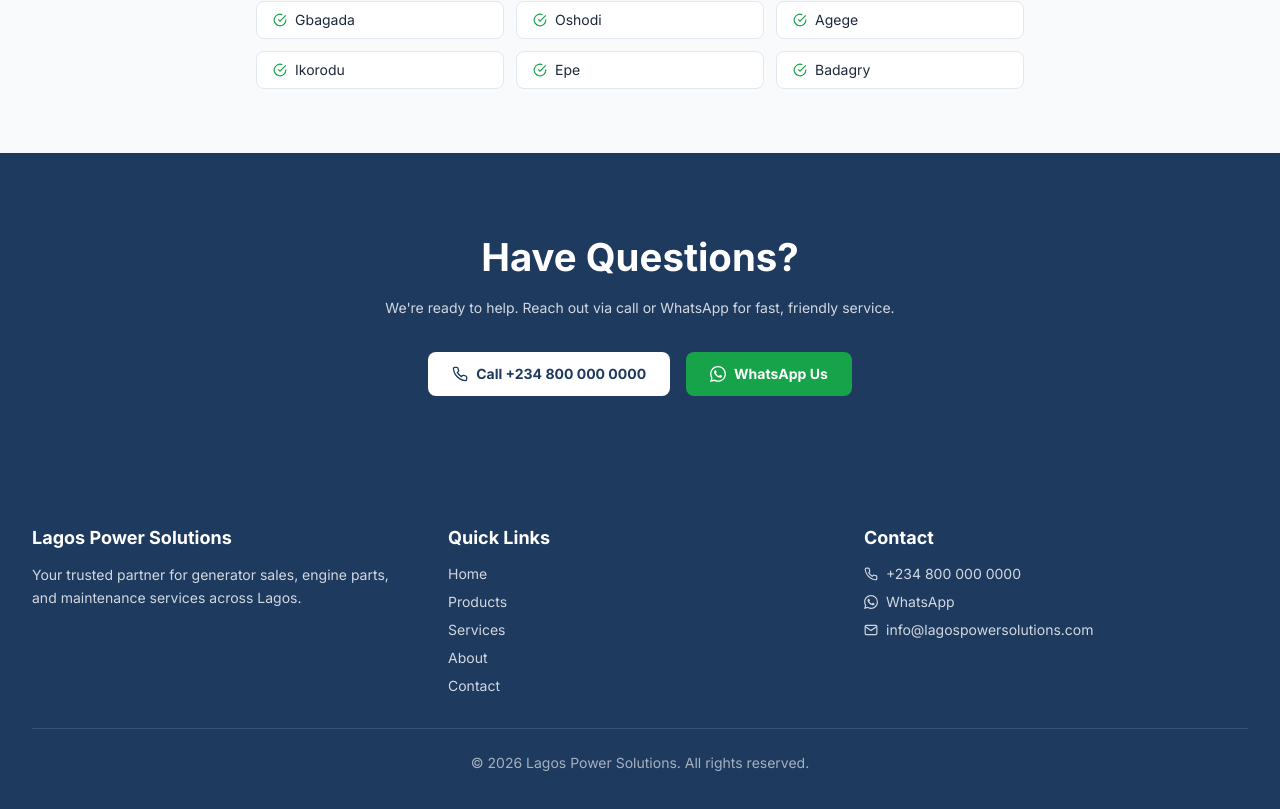
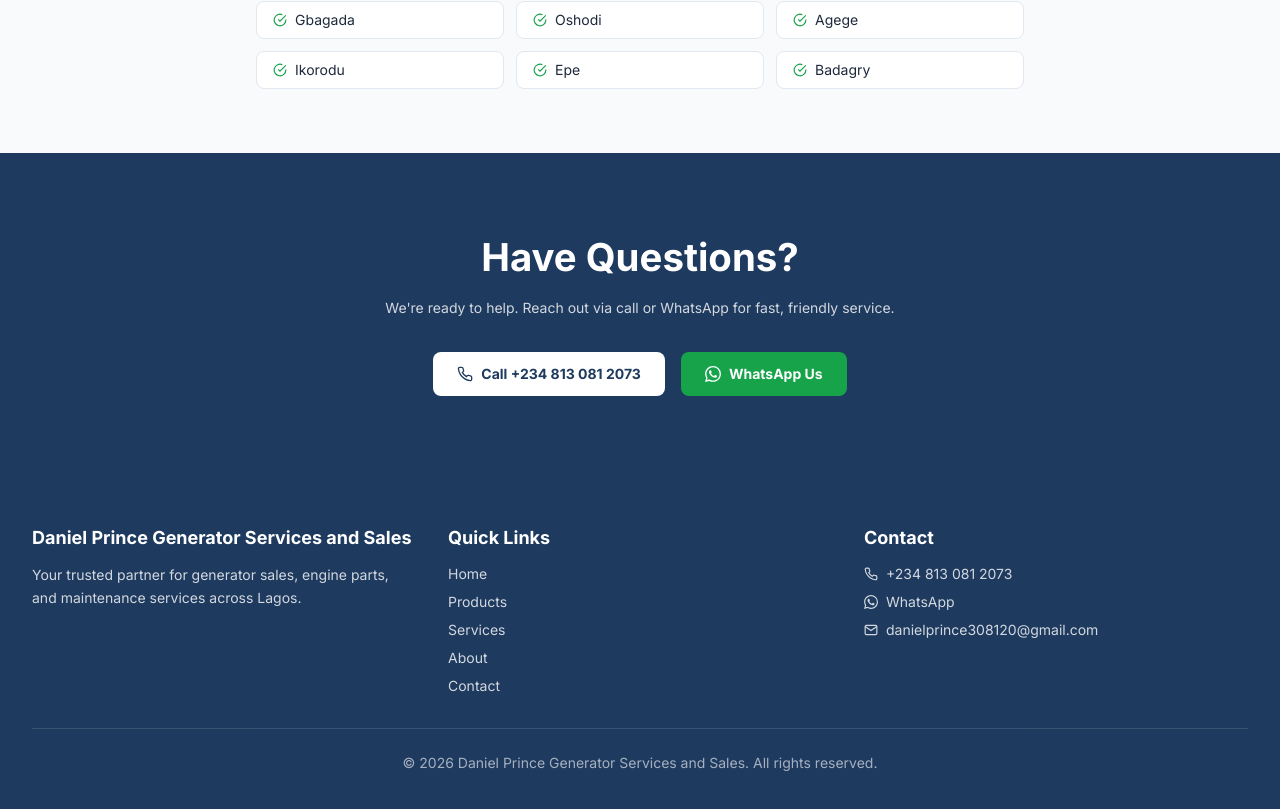
Before and after one commit to erimo4real/dpe-engine-solutions, a React (Vite) app: page /about in a window 1280 px wide. Shown: the part 1236-2045 px from the top of the page. Built offline with nearby package versions, Linux system fonts and the light colour scheme.

Commit message:
Update contact info, company name, and meta tags

```diff
--- a/index.html
+++ b/index.html
@@ -4,17 +4,17 @@
     <meta charset="UTF-8" />
     <link rel="icon" type="image/svg+xml" href="/favicon.svg" />
     <meta name="viewport" content="width=device-width, initial-scale=1.0" />
-    <title>Lagos Power Solutions — Generators, Parts & Service</title>
-    <meta name="description" content="Reliable generator sales, engine parts, repair and servicing in Lagos. Call or WhatsApp us for fast response." />
-    <link rel="canonical" href="https://lagospowersolutions.com" />
-    <meta property="og:title" content="Lagos Power Solutions — Generators, Parts &amp; Service" />
-    <meta property="og:description" content="Reliable generator sales, engine parts, repair and servicing in Lagos. Call or WhatsApp us for fast response." />
+    <title>Daniel Prince Generator Services — Sales, Parts &amp; Repair</title>
+    <meta name="description" content="Generator sales, engine parts supply, repair and cleaning services in Lagos. Call or WhatsApp us for fast response." />
+    <link rel="canonical" href="https://dpe-engine-solutions.vercel.app" />
+    <meta property="og:title" content="Daniel Prince Generator Services — Sales, Parts &amp; Repair" />
+    <meta property="og:description" content="Generator sales, engine parts supply, repair and cleaning services in Lagos. Call or WhatsApp us for fast response." />
     <meta property="og:type" content="website" />
-    <meta property="og:url" content="https://lagospowersolutions.com" />
+    <meta property="og:url" content="https://dpe-engine-solutions.vercel.app" />
     <meta property="og:locale" content="en_NG" />
     <meta name="twitter:card" content="summary" />
-    <meta name="twitter:title" content="Lagos Power Solutions — Generators, Parts &amp; Service" />
-    <meta name="twitter:description" content="Reliable generator sales, engine parts, repair and servicing in Lagos. Call or WhatsApp us for fast response." />
+    <meta name="twitter:title" content="Daniel Prince Generator Services — Sales, Parts &amp; Repair" />
+    <meta name="twitter:description" content="Generator sales, engine parts supply, repair and cleaning services in Lagos. Call or WhatsApp us for fast response." />
     <link rel="preconnect" href="https://fonts.googleapis.com" />
     <link rel="preconnect" href="https://fonts.gstatic.com" crossorigin />
     <link href="https://fonts.googleapis.com/css2?family=Inter:wght@400;500;600;700;800&family=JetBrains+Mono:wght@500&display=swap" rel="stylesheet" />
--- a/src/constants.js
+++ b/src/constants.js
@@ -1,7 +1,7 @@
-export const WHATSAPP_NUMBER = '2348000000000'
-export const PHONE_NUMBER = '+2348000000000'
-export const PHONE_DISPLAY = '+234 800 000 0000'
-export const EMAIL = 'info@lagospowersolutions.com'
-export const COMPANY_NAME = 'Lagos Power Solutions'
-export const SITE_URL = 'https://lagospowersolutions.com'
-export const SITE_DESCRIPTION = 'Reliable generator sales, engine parts, repair and servicing in Lagos. Call or WhatsApp us for fast response.'
+export const WHATSAPP_NUMBER = '+2348130812073'
+export const PHONE_NUMBER = '+2348130812073'
+export const PHONE_DISPLAY = '+234 813 081 2073'
+export const EMAIL = 'danielprince308120@gmail.com'
+export const COMPANY_NAME = 'Daniel Prince Generator Services and Sales'
+export const SITE_URL = 'https://dpe-engine-solutions.vercel.app'
+export const SITE_DESCRIPTION = 'Generator sales, engine parts supply, repair and cleaning services in Lagos. Call or WhatsApp us for fast response.'
```
